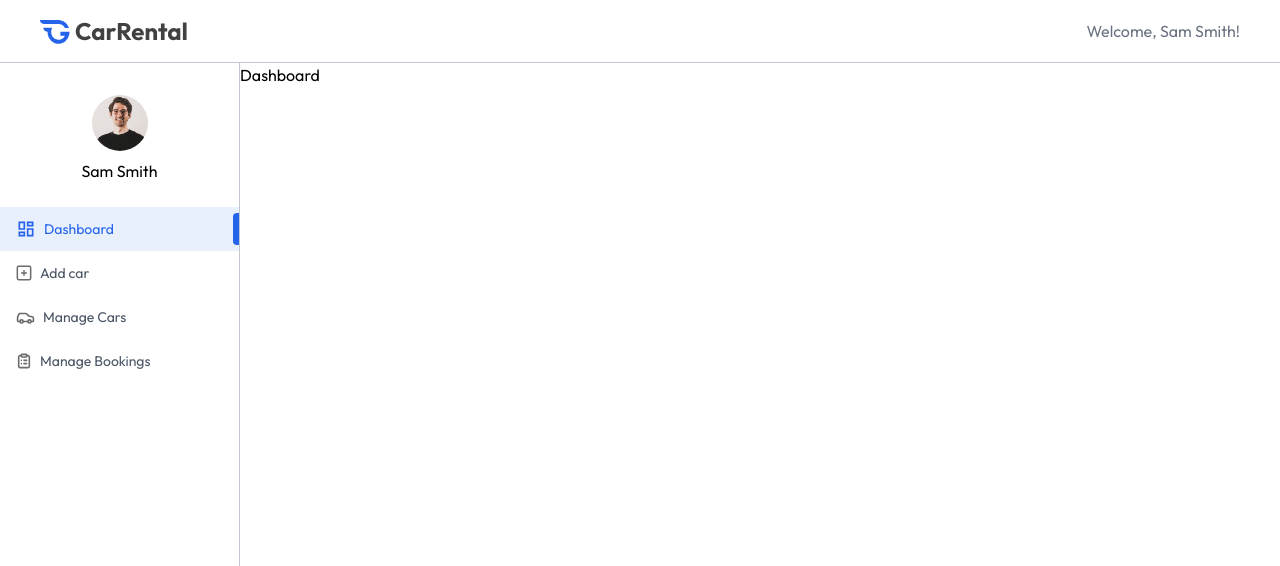
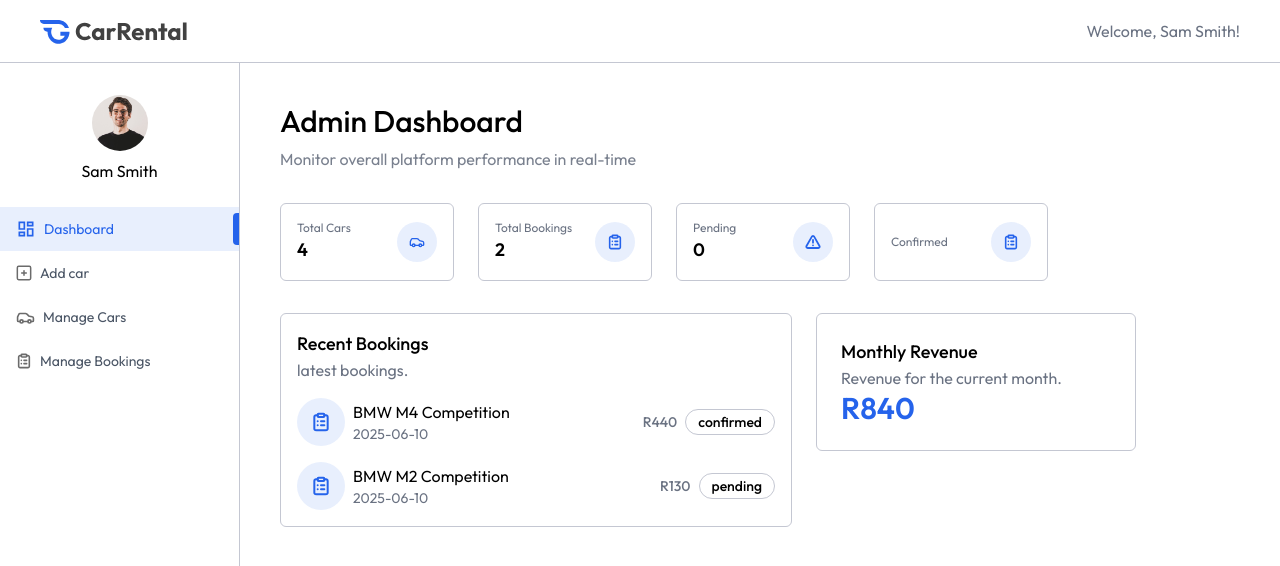
Before and after one commit to Sibonga1/car-rental, a React (Vite) app in the folder client/: page /owner in a window 1280 px wide. Shown: the top 566 px of the page. Built offline with nearby package versions, Linux system fonts and the light colour scheme.

Commit message:
created dashboard content

```diff
--- a/client/src/pages/owner/Dashboard.jsx
+++ b/client/src/pages/owner/Dashboard.jsx
@@ -1,9 +1,123 @@
-import React from 'react'
+import React, { useEffect, useState } from "react";
+import { assets, dummyCarData, dummyDashboardData } from "../../assets/assets";
+import Title from "../../components/owner/Title";
 
 const Dashboard = () => {
+  const currency = import.meta.env.VITE_CURRENCY;
+
+  const [data, setData] = useState({
+    totalCars: 0,
+    totalBookings: 0,
+    pendingBookings: 0,
+    completeBookings: 0,
+    recentBookings: [],
+    monthlyRevenue: 0,
+  });
+
+  const dashboardCards = [
+    {
+      title: "Total Cars",
+      value: data.totalCars,
+      icon: assets.carIconColored,
+    },
+
+    {
+      title: "Total Bookings",
+      value: data.totalBookings,
+      icon: assets.listIconColored,
+    },
+
+    {
+      title: "Pending",
+      value: data.pendingBookings,
+      icon: assets.cautionIconColored,
+    },
+
+    {
+      title: "Confirmed",
+      value: data.completeBookings,
+      icon: assets.listIconColored,
+    },
+  ];
+
+  useEffect(() => {
+    setData(dummyDashboardData);
+  }, []);
+
   return (
-    <div>Dashboard</div>
-  )
-}
+    <div className="px-4 pt-10 md:px-10 flex-1">
+      <Title
+        title="Admin Dashboard"
+        subtitle="Monitor overall platform performance in real-time"
+      />
 
-export default Dashboard
+      <div className="grid sm:grid-cols-2 md:grid-cols-3 lg:grid-cols-4 gap-6 my-8 max-w-3xl">
+        {dashboardCards.map((card, index) => (
+          <div
+            key={index}
+            className="flex gap-2 items-center justify-between p-4 rounded-md border border-borderColor"
+          >
+            <div>
+              <h1 className="text-xs text-gray-500">{card.title}</h1>
+              <p className=" text-lg font-semibold">{card.value}</p>
+            </div>
+            <div className="flex items-center justify-center w-10 h-10 rounded-full bg-primary/10">
+              <img src={card.icon} alt="" className="h-4 w-4" />
+            </div>
+          </div>
+        ))}
+      </div>
+
+      <div className="flex flex-wrap items-start gap-6 mb-8 w-full">
+        {/* Recent Bookings Table */}
+        <div className="p-4 md:p6 border border-borderColor rounded-md max-w-lg w-full">
+          <h1 className="text-lg font-medium">Recent Bookings</h1>
+          <p className="text-gray-500">latest bookings.</p>
+          {data.recentBookings.map((booking, index) => (
+            <div key={index} className="mt-4 flex items-center justify-between">
+              <div className="flex items-center gap-2">
+                <div className="hidden md:flex items-center justify-center w-12 h-12 rounded-full bg-primary/10">
+                  <img
+                    src={assets.listIconColored}
+                    alt=""
+                    className="h-5 w-5 rounded-md"
+                  />
+                </div>
+                <div>
+                  <p>
+                    {booking.car.brand} {booking.car.model}
+                  </p>
+                  <p className="text-sm text-gray-500">
+                    {booking.createdAt.split("T")[0]}
+                  </p>
+                </div>
+              </div>
+
+              <div className="flex items-center gap-2 font-medium">
+                <p className="text-sm text-gray-500 ">
+                  {currency}
+                  {booking.price}
+                </p>
+                <p className="px-3 py-0.5 border border-borderColor rounded-full text-sm">
+                  {booking.status}
+                </p>
+              </div>
+            </div>
+          ))}
+        </div>
+
+        {/* Monthly Revenue Chart */}
+        <div className="p-4 md:p-6 mb-6 border border-borderColor rounded-md w-full md:max-w-xs">
+          <h1 className="text-lg font-medium">Monthly Revenue</h1>
+          <p className="text-gray-500">Revenue for the current month.</p>
+          <p className="text-3xl mt- font-semibold text-primary ">
+            {currency}
+            {data.monthlyRevenue}
+          </p>
+        </div>
+      </div>
+    </div>
+  );
+};
+
+export default Dashboard;
```
